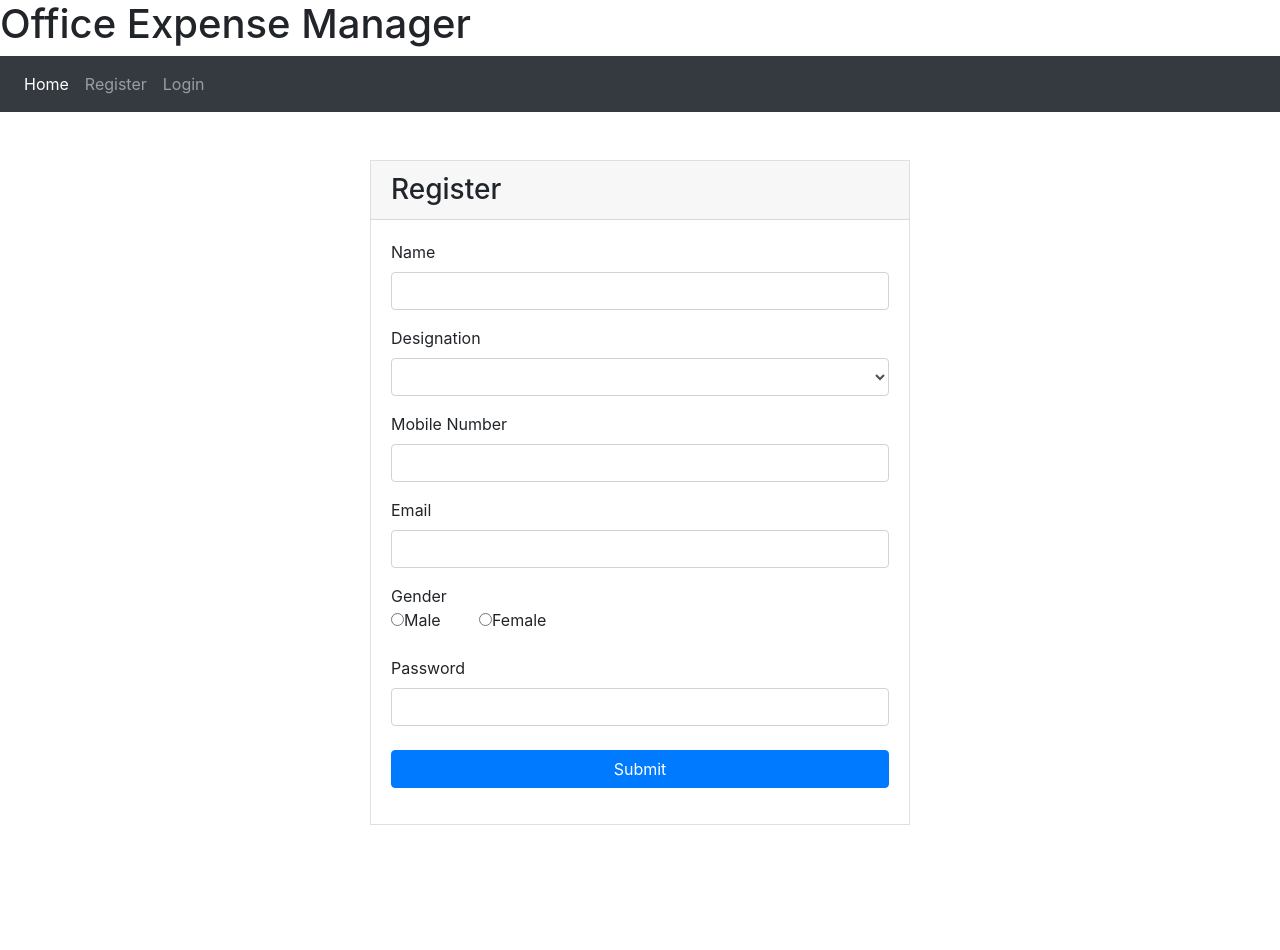
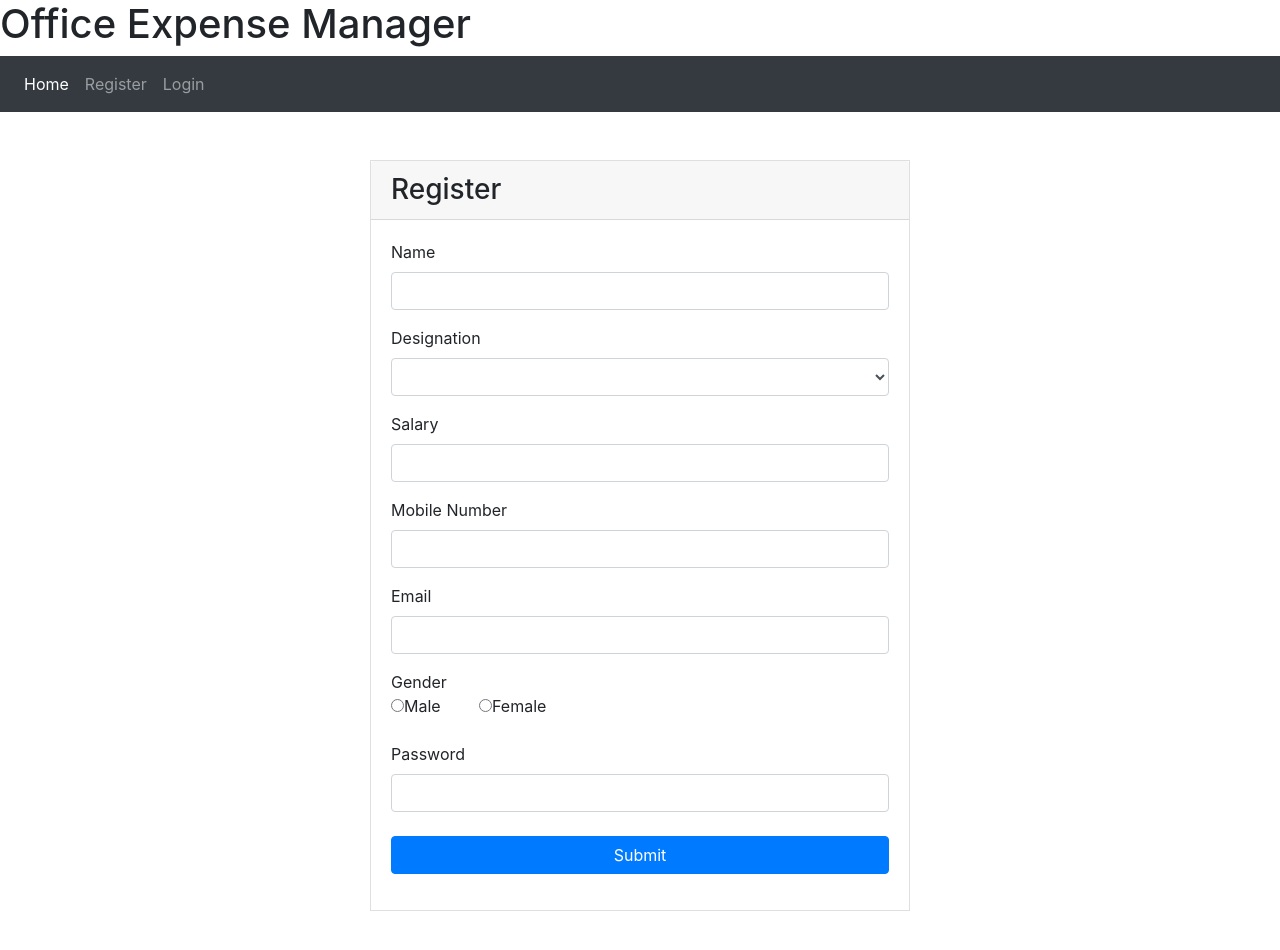
Before and after one commit to c-akhil/Office-Expense-Manager, an Angular app: page /register in a window 1280 px wide. Shown: the top 950 px of the page. Before the commit the page ends 873 px from the top, so only its background shows below. Built offline with nearby package versions, Linux system fonts and the light colour scheme.

Commit message:
sal updated

```diff
--- a/src/app/register-emp/register-emp.component.html
+++ b/src/app/register-emp/register-emp.component.html
@@ -54,6 +54,20 @@
                           <div class="alert alert-danger" *ngIf="form.get('designation').touched && form.get('designation').invalid">
                               Invalid Designation
                             </div>
+
+                            <div class="form-group" >
+                              <label for="salary" > Salary </label>
+                              <input
+                                formControlName="salary"
+                                id="salary"
+                                minlength="3"
+                                maxlength="10"
+                                type="number"
+                                class="form-control"
+                                (change)="print()"
+                              >
+                            </div>
+
                           <div class="form-group" >
                             <label for="mobileNo" > Mobile Number </label>
                             <input
--- a/src/app/register-emp/register-emp.component.ts
+++ b/src/app/register-emp/register-emp.component.ts
@@ -8,12 +8,13 @@
   styleUrls: ["./register-emp.component.css"]
 })
 export class RegisterEmpComponent implements OnInit {
-  url:string= "http://192.168.2.81:8080/OfficeExpenseManager/registration/registration";
+  url:string= "http://192.168.2.81:8080/OfficeExpenseManager/registration/registration1";
 
   form = new FormGroup({
     name: new FormControl("" ,Validators.required),
 
     designation: new FormControl("" ,Validators.required),
+    salary:  new FormControl("" ,Validators.required),
     mobileNo: new FormControl("",[Validators.required]),
     email: new FormControl("",[Validators.required,Validators.email]),
     gender: new FormControl("",Validators.required),
@@ -44,12 +45,13 @@
       designation: this.form.value.designation,
       mobileNo: this.form.value.mobileNo,
       emailId: this.form.value.email,
+      salary:this.form.value.salary,
       gender: this.form.value.gender,
       password: this.form.value.password
     };
     console.log(JSON.stringify(emp));
 
-    this.http.post("http://192.168.2.81:8080/OfficeExpenseManager/registration/registration", emp).subscribe(response => {
+    this.http.post(this.url, emp).subscribe(response => {
       console.log(response.json());
 
       console.log(response);
```
